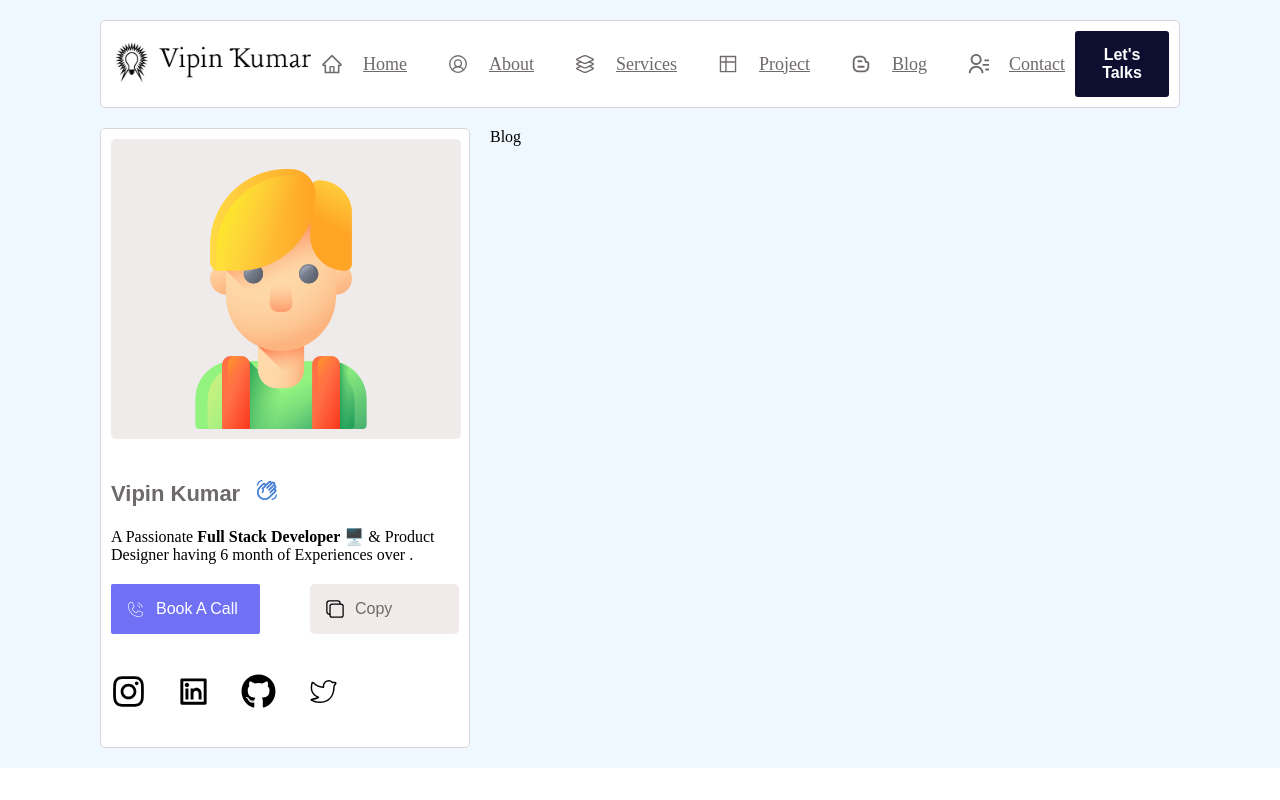
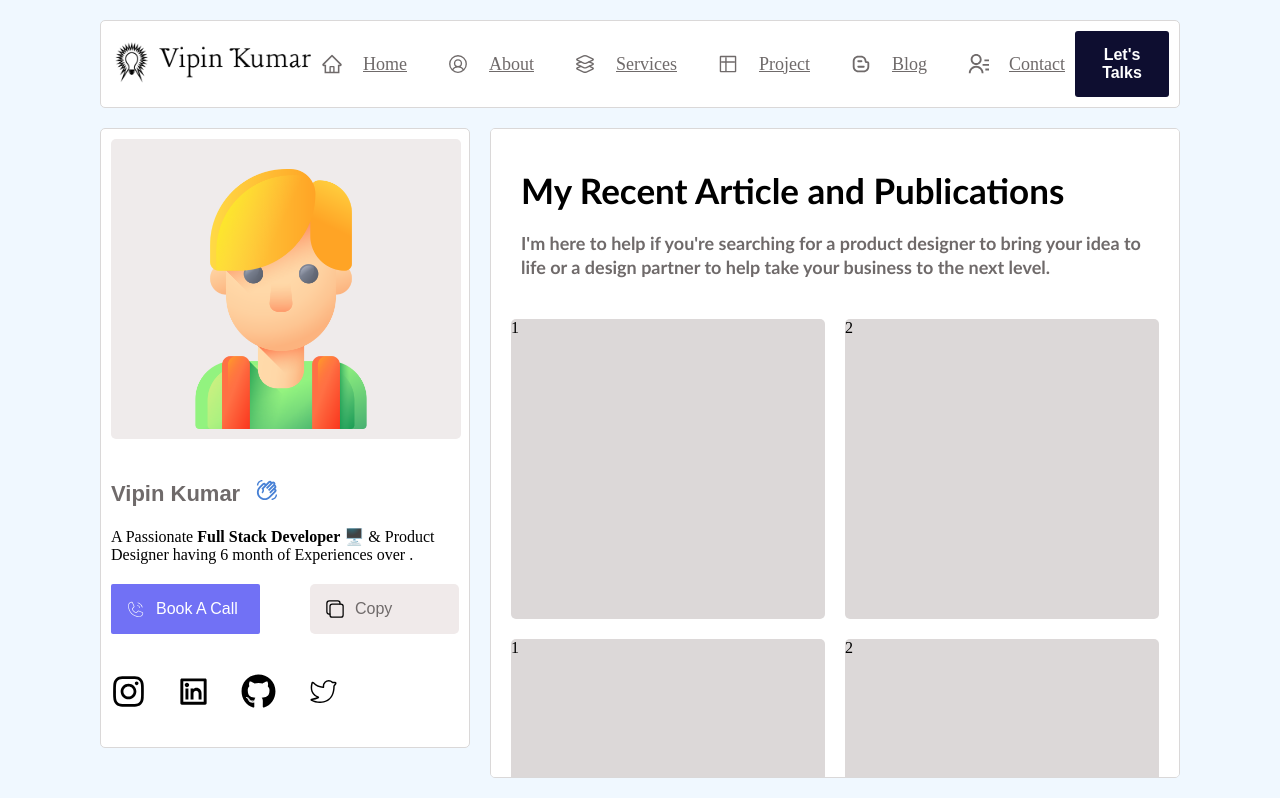
Before and after one commit to Vipinkm1/Vipin-Portfolio, a React (Vite) app: page /blog in a window 1280 px wide. Built offline with nearby package versions, Linux system fonts and the light colour scheme.

Commit message:
contact us page creation

```diff
--- a/src/App.css
+++ b/src/App.css
@@ -518,3 +518,17 @@ gap:  20px;
   padding-top: 20px;
 }
 /* blog section css */
+.project-container-border-flex{
+  display: flex;
+  align-items: center;
+  justify-content: start;
+  gap: 20px;
+  margin-top: 20px;
+}
+/*  blog post show container available here */
+.project-border{
+ border-radius: 5px;
+ width: 450px;
+ height: 300px;
+ background-color: #dcd8d8;
+}
--- a/src/components/Pages/Blog/Blog.jsx
+++ b/src/components/Pages/Blog/Blog.jsx
@@ -1,8 +1,28 @@
 import React from 'react'
 
 const Blog = () => {
+  //  blog post container show
   return (
-    <div>Blog</div>
+    <div className='about-border add-scroll-bar'>
+     <div className='new-text-padding'>
+        <p className='project-font-size'>My Recent Article and Publications</p>
+      </div>
+      <div className='new-text-padding project-quote'>
+        <p className='project-font-size quote-size'>I'm here to help if you're searching for a product designer to bring your idea to life or a design partner to help take your business to the next level.</p>
+      </div>
+      <div className='project-container-border-flex'>
+        <div className='project-border'>1</div>
+        <div className='project-border'>2</div>
+      </div>
+      <div className='project-container-border-flex'>
+        <div className='project-border'>1</div>
+        <div className='project-border'>2</div>
+      </div>
+      <div className='project-container-border-flex'>
+        <div className='project-border'>1</div>
+        <div className='project-border'>2</div>
+      </div>
+    </div>
   )
 }
 
--- a/src/components/Pages/Contact/Contact.jsx
+++ b/src/components/Pages/Contact/Contact.jsx
@@ -2,7 +2,11 @@ import React from 'react'
 
 const Contact = () => {
   return (
-    <div>Contact</div>
+    <div className='about-border'>
+      <div className='new-text-padding'>
+        <p className='project-font-size'>My Recent Article and Publications</p>
+      </div>
+    </div>
   )
 }
 
--- a/src/components/Sidebar/Profile.jsx
+++ b/src/components/Sidebar/Profile.jsx
@@ -25,7 +25,7 @@ const Profile = () => {
       console.log('Text is not copy', error)
     })
   }
-
+  //  check main componets and start the main condition value and added the send datas
   return (
     <div className='profile-border'>
         <div className='profile-img-upper'>
```
